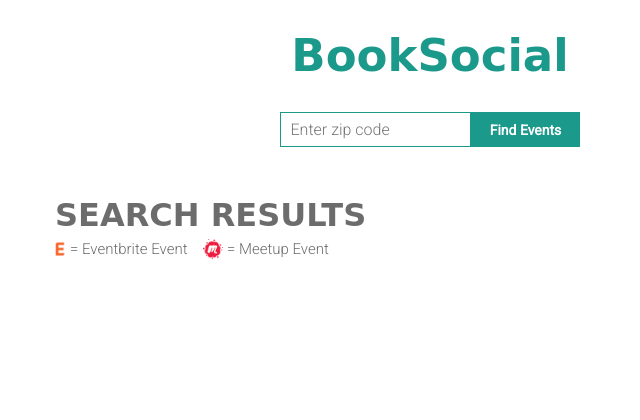
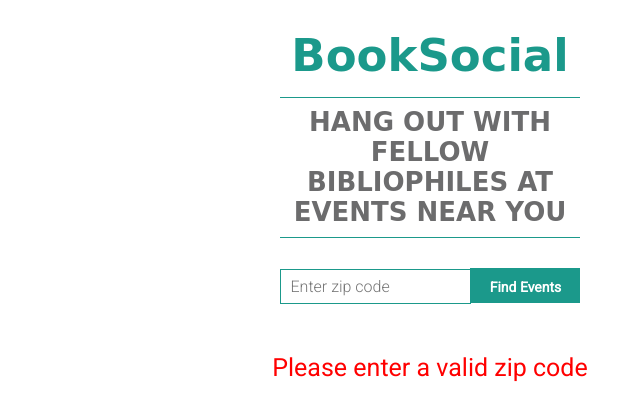
Before and after one commit to jes-a/BookSocial-api-capstone, a website: page index.html in a window 1280 px wide. Both pictures are taken after typing "Sample" into the empty fields and a click on the button "Find Events". Shown: the whole page, without its empty margins (210-850 px from the left). Drawn offline with nearby package versions, Linux system fonts and the light colour scheme; no server answers; a web font is replaced by a local one.

Commit message:
Added zip code validation to js, updates to README file and made a11y updates to index.html

```diff
--- a/index.html
+++ b/index.html
@@ -3,7 +3,7 @@
 
 <head>
 	<meta charset="utf-8">
-	<meta name="viewport" content="width=device-width">
+	<meta name="viewport" content="width=device-width, initial-scale=1">
 	<title>BookSocial</title>
 	<script src="https://code.jquery.com/jquery-3.2.1.min.js" integrity="sha256-hwg4gsxgFZhOsEEamdOYGBf13FyQuiTwlAQgxVSNgt4=" crossorigin="anonymous"></script>
 	<script src="https://cdnjs.cloudflare.com/ajax/libs/moment.js/2.20.1/moment-with-locales.min.js"></script>
--- a/main.js
+++ b/main.js
@@ -102,15 +102,22 @@
 }
 
 
+function validateZipCode(query) {
+    return (/^\b\d{5}(-\d{4})?\b$/).test(query);
+}
+
 function handleSubmit() {
 	$('#search-button').click(event => {
 		event.preventDefault();
 		const queryTarget = $('#js-query');
 		const query = queryTarget.val();
 		queryTarget.val('');
+		const isValid = validateZipCode(query);
 		if (query == '') {
 			$('.js-error').html('<p class="error">Please enter a zip code to search for events</p>');
-		} else {
+        } else if (isValid != true) {
+            $('.js-error').html('<p class="error">Please enter a valid zip code</p>');
+        } else {
 			$('.js-error').hide();
 			$('.js-subhead').hide();
 			$('.results-header').show();
```
Also changed, not shown: README.md.
